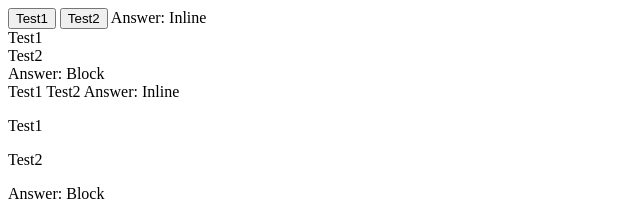
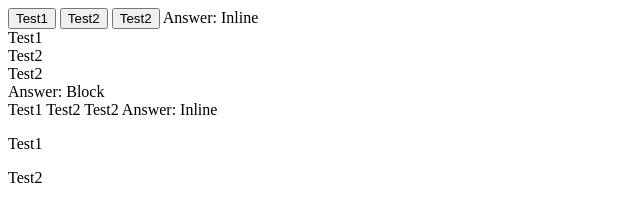
Before and after one commit to acciojob/block-or-inline-aFarhin, a website: page main.html in a window 1280 px wide. Shown: the top 200 px of the page, without its empty margins (0-640 px from the left). Drawn offline with Linux system fonts and the light colour scheme.

Commit message:
created a submission

```diff
--- a/main.html
+++ b/main.html
@@ -11,15 +11,18 @@
 	<div data-ns-test="block-inline-button">
 		<button>Test1</button>
 		<button>Test2</button>
+		<button>Test2</button>
 		Answer: Inline
 	</div>
 	<div data-ns-test="block-inline-div">
 		<div>Test1</div>
 		<div>Test2</div>
+		<div>Test2</div>
 		Answer: Block
 	</div>
 	<div data-ns-test="block-inline-span">
 		<span>Test1</span>
+		<span>Test2</span>
 		<span>Test2</span>
 		Answer: Inline
 	</div>
```
